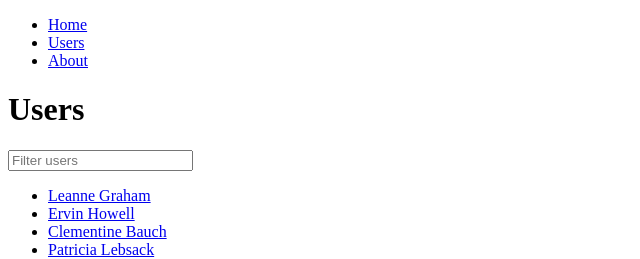
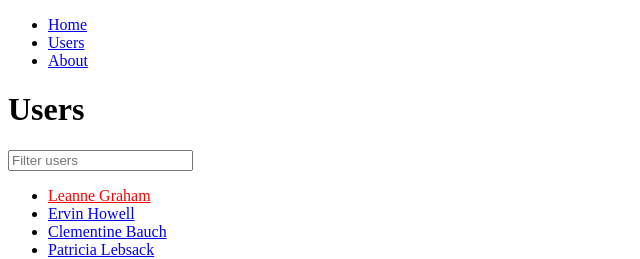
Before and after one commit to uxmoon/users-react-router-v6, a React (Vite) app: page /users/1 in a window 1280 px wide. Shown: the top 259 px of the page, without its empty margins (0-640 px from the left). Built offline with nearby package versions, Linux system fonts and the light colour scheme.

Commit message:
Replace Link with NavLink to highlight selection

```diff
--- a/src/routes/Users.jsx
+++ b/src/routes/Users.jsx
@@ -1,4 +1,4 @@
-import { Link, Outlet, useSearchParams } from "react-router-dom";
+import { NavLink, Outlet, useSearchParams } from "react-router-dom";
 import { getAllUsers } from "../users";
 
 export default function Users() {
@@ -26,7 +26,12 @@ export default function Users() {
           })
           .map((user) => (
             <li key={user.id}>
-              <Link to={user.id.toString()}>{user.name}</Link>
+              <NavLink
+                style={({ isActive }) => (isActive ? { color: "red" } : {})}
+                to={user.id.toString()}
+              >
+                {user.name}
+              </NavLink>
             </li>
           ))}
       </ul>
```
